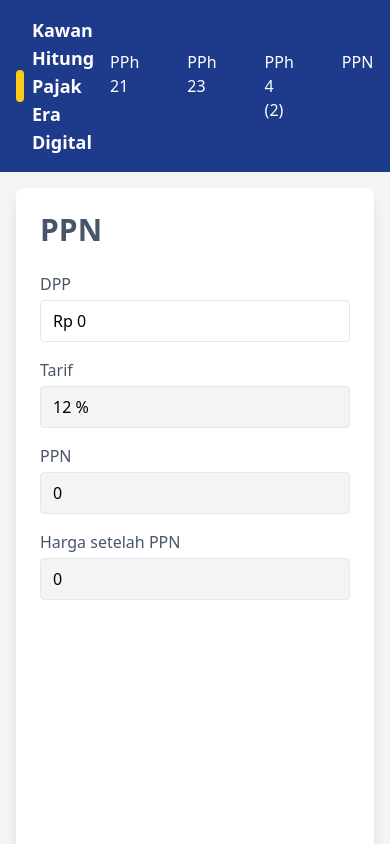
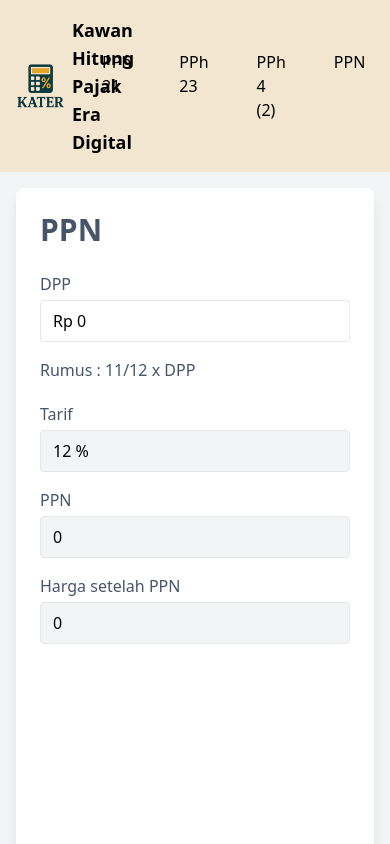
Before and after one commit to Dhika090/kalkulator-pajak, a React (Create React App) app: page /ppn in a window 390 px wide. Shown: the top 844 px of the page. Built offline with nearby package versions, Linux system fonts and the light colour scheme; grey boxes are pictures that could not be loaded; the HTML template or start-up script is replaced by a standard one.

Commit message:
add feature and fix header

```diff
--- a/src/pages/home.js
+++ b/src/pages/home.js
@@ -2,28 +2,39 @@ import { Link } from "react-router-dom";
 
 export default function Header() {
   return (
-    <header className="bg-blue-900 text-white p-4 shadow-md">
+    <header className="bg-[rgb(243,230,209)] text-black p-4 shadow-md">
       <div className="container mx-auto flex justify-between items-center">
         {/* Logo */}
         <div className="flex items-center gap-2">
-          <div className="bg-yellow-400 p-1 rounded-md">
-            <img src="/logo.svg" alt="Logo" className="w-6 h-6" />
-          </div>
+          <img src="/tax.png" alt="Logo" className="w-12 h-12" />
+
           <h1 className="text-lg font-bold">Kawan Hitung Pajak Era Digital</h1>
         </div>
 
         {/* Navigasi */}
         <nav className="flex gap-4">
-          <Link to="/pph21" className="px-4 py-2 rounded-md hover:bg-blue-700">
+          <Link
+            to="/pph21"
+            className="px-4 py-2 rounded-md hover:bg-[rgb(10,59,63)]"
+          >
             PPh 21
           </Link>
-          <Link to="/pph23" className="px-4 py-2 rounded-md hover:bg-blue-700">
+          <Link
+            to="/pph23"
+            className="px-4 py-2 rounded-md hover:bg-[rgb(10,59,63)]"
+          >
             PPh 23
           </Link>
-          <Link to="/pph4" className="px-4 py-2 rounded-md hover:bg-blue-700">
+          <Link
+            to="/pph4"
+            className="px-4 py-2 rounded-md hover:bg-[rgb(10,59,63)]"
+          >
             PPh 4 (2)
           </Link>
-          <Link to="/ppn" className="px-4 py-2 rounded-md hover:bg-blue-700">
+          <Link
+            to="/ppn"
+            className="px-4 py-2 rounded-md hover:bg-[rgb(10,59,63)]"
+          >
             PPN
           </Link>
         </nav>
--- a/src/pages/pph23.js
+++ b/src/pages/pph23.js
@@ -133,7 +133,7 @@ export default function PPh23Calculator() {
   };
 
   return (
-    <div className="max-w-lg mx-auto p-6 bg-white rounded-lg shadow-md">
+    <div className="max-w-lg mx-auto p-6 mt-8 bg-white rounded-lg shadow-md">
       <h2 className="text-2xl font-bold text-gray-700 mb-4">PPh 23</h2>
 
       {/* Dropdown Kode Objek Pajak */}
--- a/src/pages/pph4(2).js
+++ b/src/pages/pph4(2).js
@@ -1,4 +1,4 @@
-import React, { useState } from "react";
+import { useState } from "react";
 import Select from "react-select";
 
 const taxOptions = [
@@ -40,7 +40,7 @@ const taxOptions = [
   {
     value: "28-402-03",
     label: "28-402-03 - Pengalihan Hak kepada Pemerintah/BUMN",
-    rate: 2.50,
+    rate: 2.5,
   },
   {
     value: "28-403-01",
@@ -70,7 +70,7 @@ const taxOptions = [
   {
     value: "28-404-05",
     label: "28-404-05 - Bunga Deposito USD DHE (1 bulan)",
-    rate: 7.50,
+    rate: 7.5,
   },
   {
     value: "28-404-06",
@@ -90,7 +90,7 @@ const taxOptions = [
   {
     value: "28-404-09",
     label: "28-404-09 - Bunga Deposito di Luar Negeri",
-    rate: 7.50,
+    rate: 7.5,
   },
   { value: "28-404-10", label: "28-404-10 - Diskonto Sertifikat BI", rate: 20 },
   { value: "28-404-11", label: "28-404-11 - Jasa Giro", rate: 20 },
@@ -194,7 +194,7 @@ const PPh42Form = () => {
   };
 
   return (
-    <div className="max-w-md mx-auto p-6 bg-white shadow rounded-lg">
+    <div className="max-w-md mx-auto mt-8 p-6 bg-white shadow rounded-lg">
       <h2 className="text-xl font-semibold mb-4">PPh 4(2)</h2>
       <div className="mb-4">
         <label className="block text-gray-700">Kode Objek Pajak</label>
--- a/src/pages/ppn.js
+++ b/src/pages/ppn.js
@@ -32,6 +32,12 @@ const PPNCalculator = () => {
                 setDpp(Number(e.target.value.replace(/\D/g, "")))
               }
             />
+          </div>
+
+          <div className="flex flex-col sm:flex-row items-center">
+            <label className="w-full sm:w-1/3 text-slate-600 mb-1 sm:mb-0">
+              Rumus : 11/12 x DPP
+            </label>
           </div>
 
           {/* Tarif */}
```
Also changed, not shown: public/tax.png (added).
